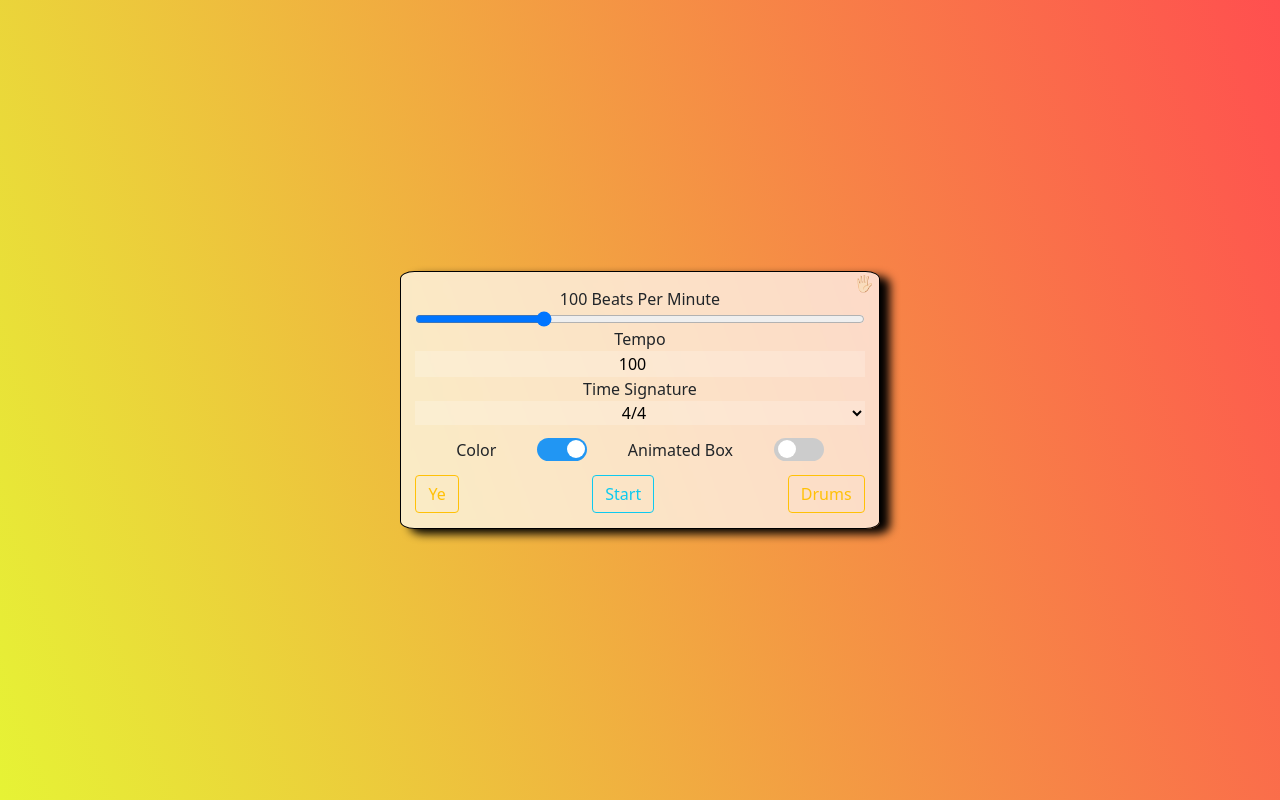
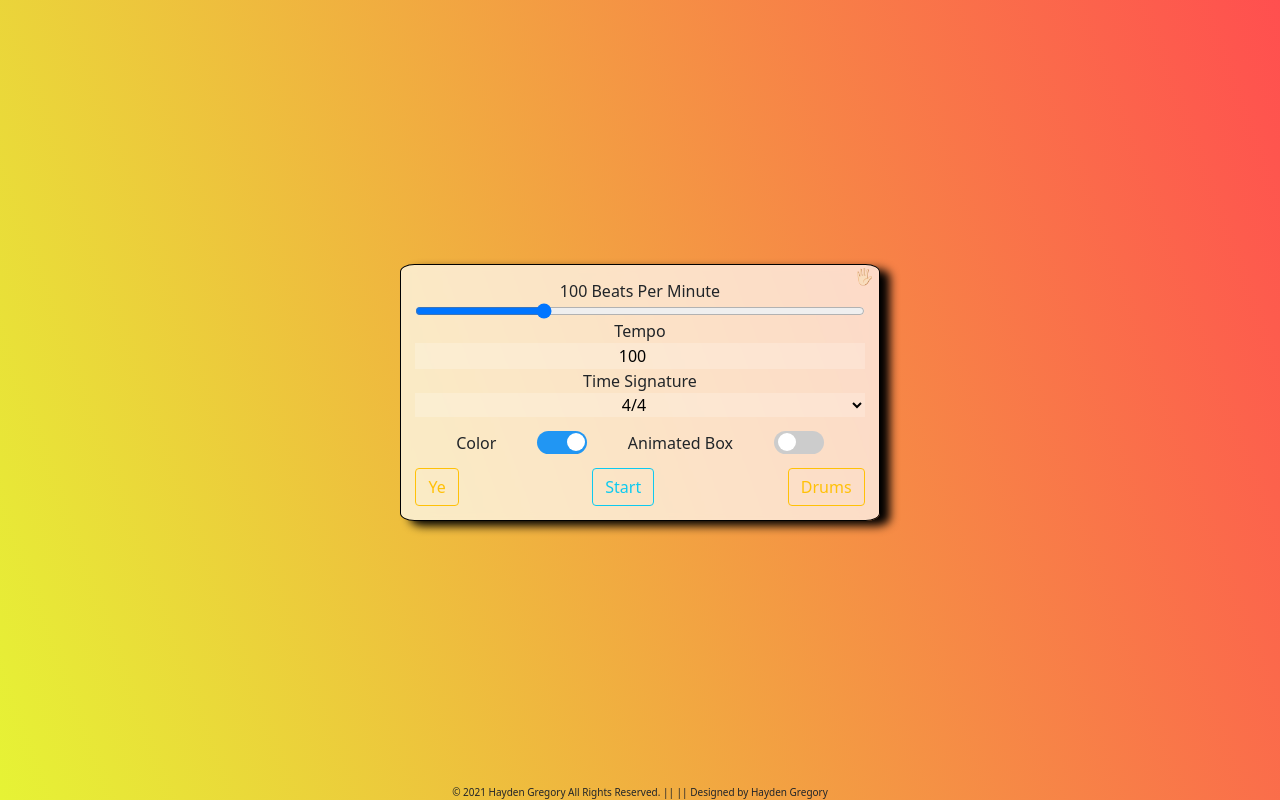
Before and after one commit to HaydenGregory/Beatnome, a React (Create React App) app: page / in a window 1280 px wide. Built offline with nearby package versions, Linux system fonts and the light colour scheme.

Commit message:
added copyright at bottom

```diff
--- a/src/App.js
+++ b/src/App.js
@@ -102,19 +102,29 @@ function App() {
             </div>
           </Route>
         </Switch>
+        <div className="copyright">
+          <span>© 2021 Hayden Gregory All Rights Reserved. || | </span>
+          <span>| Designed by Hayden Gregory</span>
+        </div>
       </AppDiv>
     </Router>
   );
 }
 const AppDiv = styled.div`
-      .contain{
-        display: flex;
+      display: flex;
+      flex-direction: column;
+.contain{
+      display: flex;
+      flex-direction: column;
       justify-content:center;
       align-items: center;
       width: 100vw;
       height: 100vh
   }
-
+  .copyright{
+    display: flex;
+    font-size:10px;
+  }
       .pink{
         background-color: pink;
   }
```
